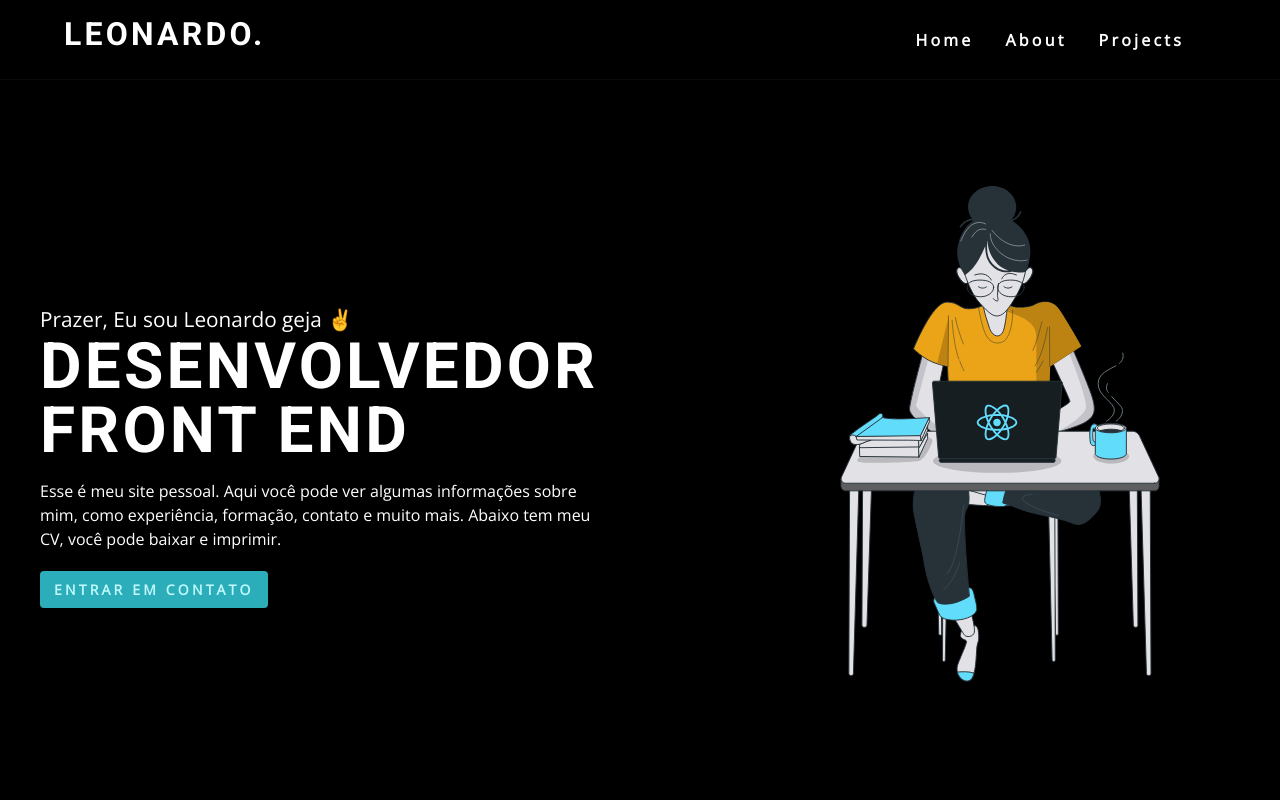
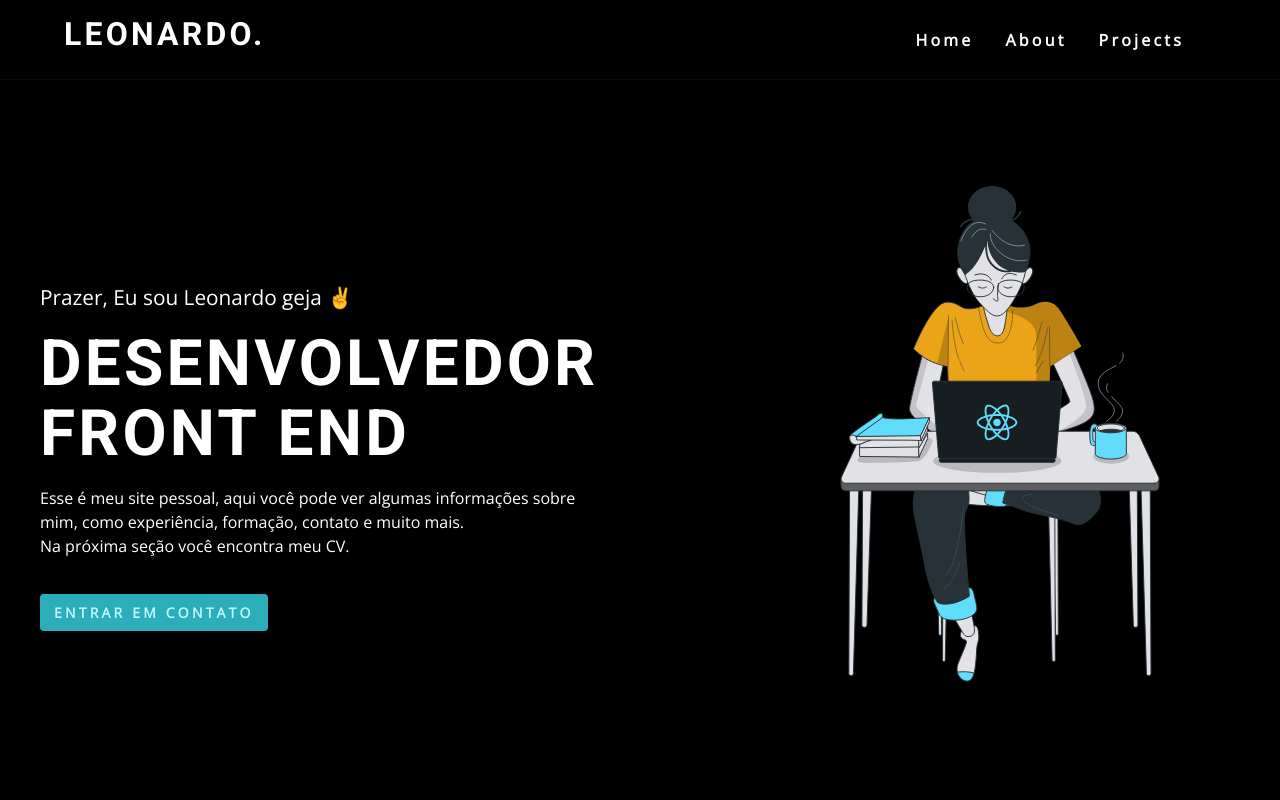
Before and after one commit to nadodev/meu-site, a React (Create React App) app: page / in a window 1280 px wide. Shown: the top 800 px of the page. Built offline with nearby package versions, Linux system fonts and the light colour scheme.

Commit message:
fix: ajuste secao hero

```diff
--- a/src/Components/Hero/index.js
+++ b/src/Components/Hero/index.js
@@ -11,9 +11,10 @@ const Hero = () => {
               <span>Prazer, Eu sou Leonardo geja ✌</span>
               <h1>DESENVOLVEDOR FRONT END</h1>
               <p>
-                Esse é meu site pessoal. Aqui você pode ver algumas informações
+                Esse é meu site pessoal, aqui você pode ver algumas informações
                 sobre mim, como experiência, formação, contato e muito mais.
-                Abaixo tem meu CV, você pode baixar e imprimir.
+                <br />
+                Na próxima seção você encontra meu CV.
               </p>
               <a
                 href="https://api.whatsapp.com/send?phone=5549999195407&text=Ol%C3%A1%2C%20vamos%20bater%20um%20papo%3F"
--- a/src/Components/Hero/style.scss
+++ b/src/Components/Hero/style.scss
@@ -124,6 +124,8 @@
       margin-bottom: 1rem;
       text-transform: uppercase;
       font-size: 4rem;
+      margin-top: 1rem;
+      line-height: 110%;
     }
     span {
       width: 100%;
@@ -137,6 +139,8 @@
       width: 70%;
       color: var(--clr-white);
       text-align: start;
+      line-height: 150%;
+      margin-bottom: 1rem;
     }
 
     .social-links {
```
